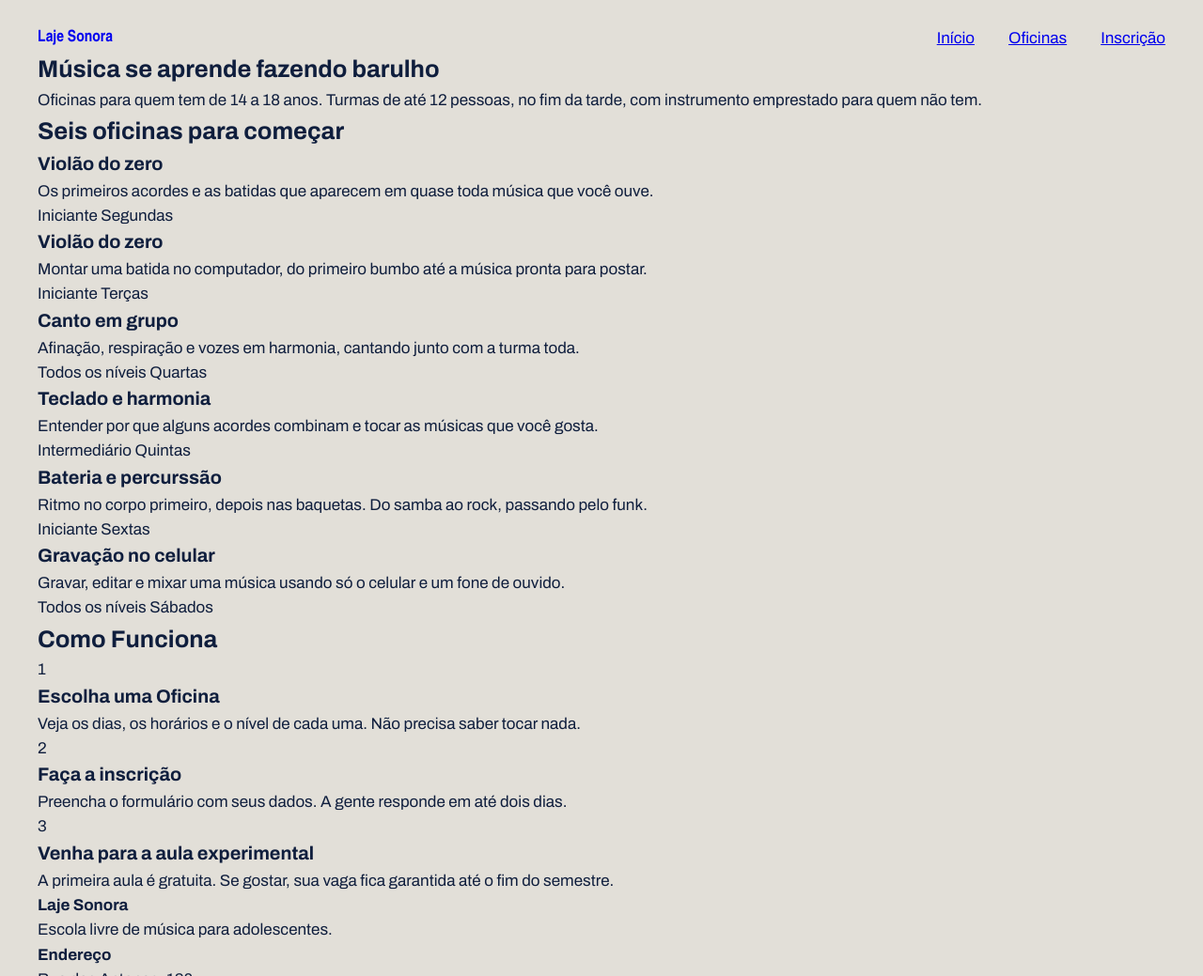
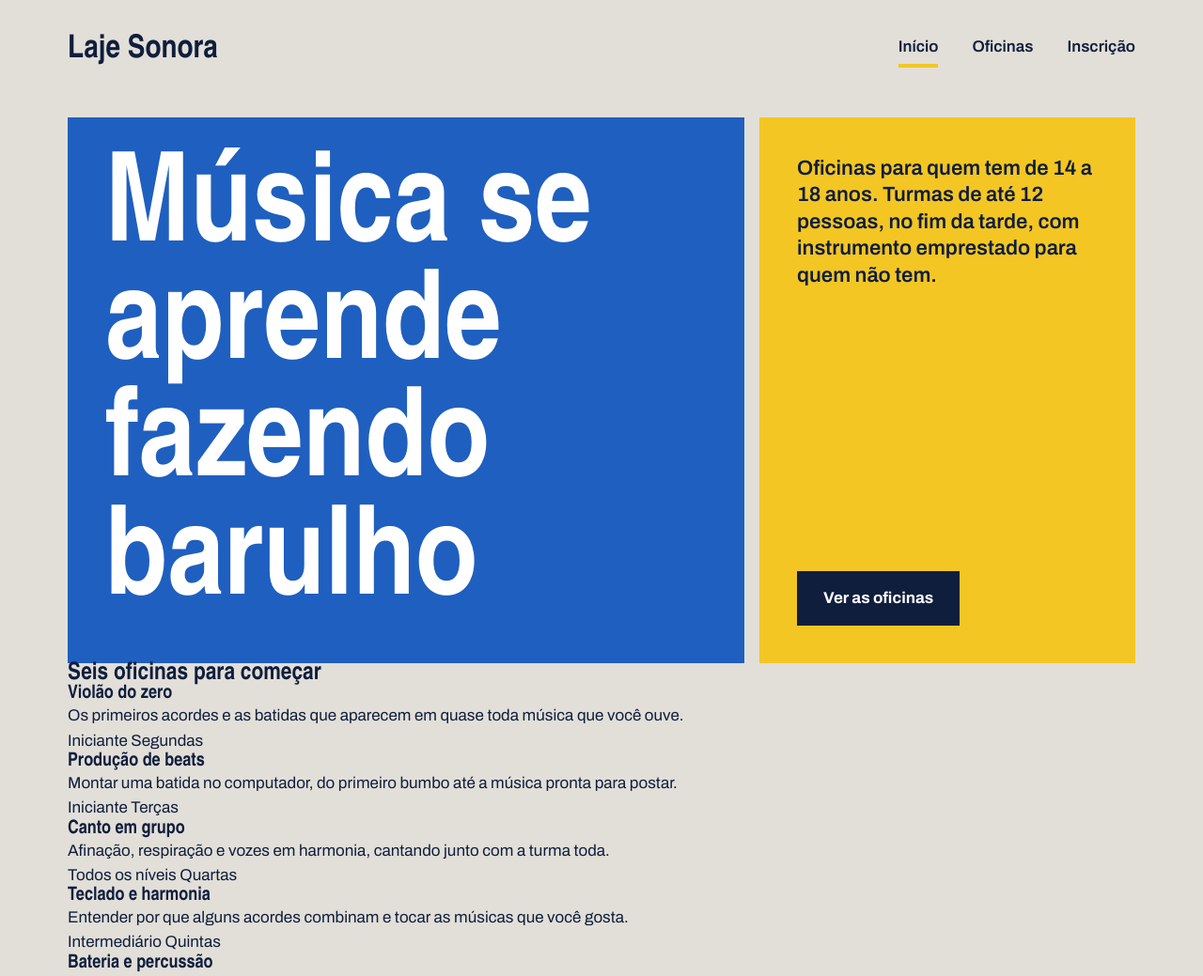
Before and after one commit to D4rkezxp/laje_sonora1MDTr, a plain HTML site: page index.html in a window 1280 px wide. Shown: the top 1039 px of the page at 94% size. Drawn offline with Linux system fonts and the light colour scheme; a web font is replaced by a local one.

Commit message:
Cartazes do topo

```diff
--- a/index.css
+++ b/index.css
@@ -1,23 +1,23 @@
 * {
+    margin: 0;
     padding: 0;
-    margin: 0;
-    box-sizing: 0;
+    box-sizing: border-box;
 }
 
 :root {
-    --concreto: #E2DFD8;
-    --concreto-escuro: #CBC7BE;
+    --concreto:#E2DFD8;
+    --concreto-escuro:#CBC7BE;
     --tinta:#0F1E3D;
-    --caixa-dagua: #1F5FBF;
-    --fita: #F3C623;
-    --branco: #FFFFFF;
+    --caixa-dagua:#1F5FBF;
+    --fita:#F3C623;
+    --branco:#FFFFFF;
 
-    --fonte-cartaz: "Big Shoulders", "Arial Narrow", sans-serif;
-    --fonte-texto: "Archivo", Arial, sans-serif;
+    --fonte-cartaz: 'Big Shoulders', 'Arial Narrow', 'sans-serif';
+    --fonte-texto: 'Archivo', Arial, sans-serif;
 }
 
 body {
-    background: var(--concreto);
+    background-color: var(--concreto);
     color: var(--tinta);
     font-family: var(--fonte-texto);
     font-size: 17px;
@@ -25,53 +25,106 @@ body {
 }
 
     a {
-    columns: inherit;
+        color: inherit;
     }
 
-h1 h2 h3 {
+    h1, h2, h3 {
         font-family: var(--fonte-cartaz);
         font-weight: 900;
         line-height: 0.95;
-
     }
 
-.conteudo {
-    width: 1200px;
+    .conteudo{
+        max-width: 1200px;
         margin-inline: auto;
         padding-inline: 32px;
     }
 
-.topo {
-    padding-top: 28px;
+    .topo{
+        padding-block:28px;
         display: flex;
         justify-content: space-between;
-    align-items: center
+        align-items: center;
 
     }
 
-.logo {
+    .logo{
         font-family: var(--fonte-cartaz);
-    font-size: 34x;
+        font-size: 34px;
         font-weight: 900;
         text-decoration: none;
     }
 
-.menu {
+    .menu{
         display: flex;
         gap: 36px;
     }
 
-. menu a{
+    .menu a{
         font-weight: 600;
         text-decoration: none;
-    padding: 4px;
-    border-bottom: 4px solid transparent;
+        padding-bottom: 4px;
+        border-bottom: 4px  solid transparent;
     }
 
     .menu a:hover {
-    border-bottom-color;
+    border-bottom-color: var(--tinta);
 }
 
-menu a.atual {
-    border-color: var(--fita);
+    .menu a.atual {
+    border-bottom-color: var(--fita);
 }
+
+ .cartazes{
+        margin-top: 16px;
+        display:flex;
+        gap: 16px;
+    }
+
+.cartaz{
+        padding: 40px;
+    }
+
+.cartaz-principal{
+        background-color: var(--caixa-dagua);
+        color: white;
+        flex: 2;
+    }
+
+ .cartaz-principal h1{
+        font-size: 132px;
+        max-width: 9ch;
+    }
+
+.cartaz-lateral {
+    background-color: var(--fita);
+    flex: 1;
+    display: flex;
+    flex-direction: column;
+    justify-content: space-between;
+    gap: 32px;
+    align-items: flex-start;
+}
+
+.cartaz-lateral p{
+        font-size: 22px;
+        font-weight: 600;
+        line-height: 1.3;
+        align-items: flex-start;
+     }
+
+     .botao{
+        background-color: var(--tinta);
+        color: white;
+        font-weight: 700;
+        text-decoration: none;
+        padding: 16px 28px;
+        border: none;
+        font-family: var(--fonte-texto);
+        font-size: 17px;
+        cursor: pointer;
+     }
+
+     .botao:hover{
+        background-color: var(--caixa-dagua);
+     }
--- a/index.html
+++ b/index.html
@@ -1,150 +1,275 @@
 <!DOCTYPE html>
-<html lang="pt-br">
+<html lang="pt-BR">
 <head>
     <meta charset="UTF-8">
     <meta name="viewport" content="width=device-width, initial-scale=1.0">
-    <title>Laje Sonora | Ínicio</title>
-    <link rel="preconnect" href="https://fonts.googleapis.com">
-<link rel="preconnect" href="https://fonts.gstatic.com" crossorigin>
-<link href="https://fonts.googleapis.com/css2?family=Big+Shoulders:opsz,wght@10..72,100..900&display=swap" rel="stylesheet">
+    <link rel="stylesheet" href="index.css">
     <link rel="preconnect" href="https://fonts.googleapis.com">
     <link rel="preconnect" href="https://fonts.gstatic.com" crossorigin>
     <link href="https://fonts.googleapis.com/css2?family=Archivo:ital,wght@0,100..900;1,100..900&family=Big+Shoulders:opsz,wght@10..72,100..900&display=swap" rel="stylesheet">
-    <link rel="stylesheet" href="index.css">
+    <title>Laje Sonora | Início</title>
 </head>
 <body>
+
     <header class="conteudo topo">
+
         <a href="index.html" class="logo">Laje Sonora</a>
+
         <nav class="menu">
             <a href="index.html" class="atual">Início</a>
-        <a href="oficinas.html">Oficinas</a>
-        <a href="inscricao.html">Inscrição</a>
+            <a href="./pages/oficinas.html">Oficinas</a>
+            <a href="./pages/inscricao.html">Inscrição</a>
         </nav>
+
     </header>
 
     <main>
+
         <section class="conteudo cartazes">
+
             <div class="cartaz cartaz-principal">
+
                 <h1>Música se aprende fazendo barulho</h1>
+
             </div>
+
             <div class="cartaz cartaz-lateral">
+
                 <p>Oficinas para quem tem de 14 a 18 anos. Turmas de até 12 pessoas, no fim da tarde, com instrumento emprestado para quem não tem.</p>
+
+                <a href="./pages/oficinas.html" class="botao">Ver as oficinas</a>
+
             </div>
+
         </section>
 
         <section class="conteudo secao">
+
             <h2 class="titulo-secao">Seis oficinas para começar</h2>
+
             <div class="cards">
 
                 <article class="card">
-                    <div class="foto foto-azul"></div>
+
+                    <div class="foto foto-azul">
+
+                    </div>
+
                     <div class="card-texto">
+
                         <h3>Violão do zero</h3>
+
                         <p>Os primeiros acordes e as batidas que aparecem em quase toda música que você ouve.</p>
+
                         <div class="card-info">
+
                             <span>Iniciante</span>
                             <span>Segundas</span>
+
                         </div>
+
+                    </div>
+
                 </article>
 
                 <article class="card">
-                    <div class="foto foto-amarela"></div>
+
+                    <div class="foto foto-amarela">
+
+                    </div>
+
                     <div class="card-texto">
-                        <h3>Violão do zero</h3>
+
+                        <h3>Produção de beats</h3>
+
                         <p>Montar uma batida no computador, do primeiro bumbo até a música pronta para postar.</p>
+
                         <div class="card-info">
+
                             <span>Iniciante</span>
                             <span>Terças</span>
+
                         </div>
+
+                    </div>
+
                 </article>
 
                 <article class="card">
-                    <div class="foto foto-tinta"></div>
+
+                    <div class="foto foto-tinta">
+
+                    </div>
+
                     <div class="card-texto">
+
                         <h3>Canto em grupo</h3>
+
                         <p>Afinação, respiração e vozes em harmonia, cantando junto com a turma toda.</p>
+
                         <div class="card-info">
+
                             <span>Todos os níveis</span>
                             <span>Quartas</span>
+
                         </div>
+
+                    </div>
+
                 </article>
 
                 <article class="card">
-                    <div class="foto"></div>
+
+                    <div class="foto">
+
+                    </div>
+
                     <div class="card-texto">
+
                         <h3>Teclado e harmonia</h3>
+
                         <p>Entender por que alguns acordes combinam e tocar as músicas que você gosta.</p>
+
                         <div class="card-info">
+
                             <span>Intermediário</span>
                             <span>Quintas</span>
+
                         </div>
+
+                    </div>
+
                 </article>
 
                 <article class="card">
-                    <div class="foto foto-azul"></div>
+
+                    <div class="foto foto-azul">
+
+                    </div>
+
                     <div class="card-texto">
-                        <h3>Bateria e percurssão</h3>
+
+                        <h3>Bateria e percussão</h3>
+
                         <p>Ritmo no corpo primeiro, depois nas baquetas. Do samba ao rock, passando pelo funk.</p>
+
                         <div class="card-info">
+
                             <span>Iniciante</span>
                             <span>Sextas</span>
+
                         </div>
+
+                    </div>
+
                 </article>
 
                 <article class="card">
-                    <div class="foto foto-amarela"></div>
+
+                    <div class="foto foto-amarela">
+
+                    </div>
+
                     <div class="card-texto">
+
                         <h3>Gravação no celular</h3>
+
                         <p>Gravar, editar e mixar uma música usando só o celular e um fone de ouvido.</p>
+
                         <div class="card-info">
+
                             <span>Todos os níveis</span>
                             <span>Sábados</span>
+
                         </div>
+
+                    </div>
+
                 </article>
+
             </div>
+
         </section>
 
         <section class="conteudo secao">
-            <h2 class="titulo-secao">Como Funciona</h2>
+
+            <h2 class="titulo-secao">Como funciona</h2>
+
             <div class="passos">
+
+                <div class="passo">
+
                     <p class="passo-numero">1</p>
-                <h3>Escolha uma Oficina</h3>
+
+                    <h3>Escolha uma oficina</h3>
+
                     <p>Veja os dias, os horários e o nível de cada uma. Não precisa saber tocar nada.</p>
+
                 </div>
 
-            <div class="passos">
+                <div class="passo">
+
                     <p class="passo-numero">2</p>
-                <h3>Faça a inscrição</h3>
+
+                    <h3>Faça a Inscrição</h3>
+
                     <p>Preencha o formulário com seus dados. A gente responde em até dois dias.</p>
+
                 </div>
 
-            <div class="passos">
+                <div class="passo">
+
                     <p class="passo-numero">3</p>
+
                     <h3>Venha para a aula experimental</h3>
+
                     <p>A primeira aula é gratuita. Se gostar, sua vaga fica garantida até o fim do semestre.</p>
+
                 </div>
+
         </section>
+
     </main>
+
     <footer class="rodape">
+
         <div class="conteudo rodape-colunas">
+
             <div class="rodape-coluna">
+
                 <h4>Laje Sonora</h4>
+
                 <p>Escola livre de música para adolescentes.</p>
+
             </div>
 
             <div class="rodape-coluna">
+
                 <h4>Endereço</h4>
+
                 <p>Rua das Antenas, 120 <br> São Paulo, SP</p>
+
             </div>
 
             <div class="rodape-coluna">
+
                 <h4>Horários</h4>
+
                 <p>Segunda a sexta, das 16h às 21h <br> Sábado, das 9h às 13h</p>
+
             </div>
 
             <div class="rodape-coluna">
+
                 <h4>Contato</h4>
+
                 <p>contato@lajesonora.com.br <br> (11) 91234 5678</p>
+
             </div>
+
         </div>
+
     </footer>
+
+</body>
+</html>
```
Lines whose indentation alone changed are shown as unchanged.
